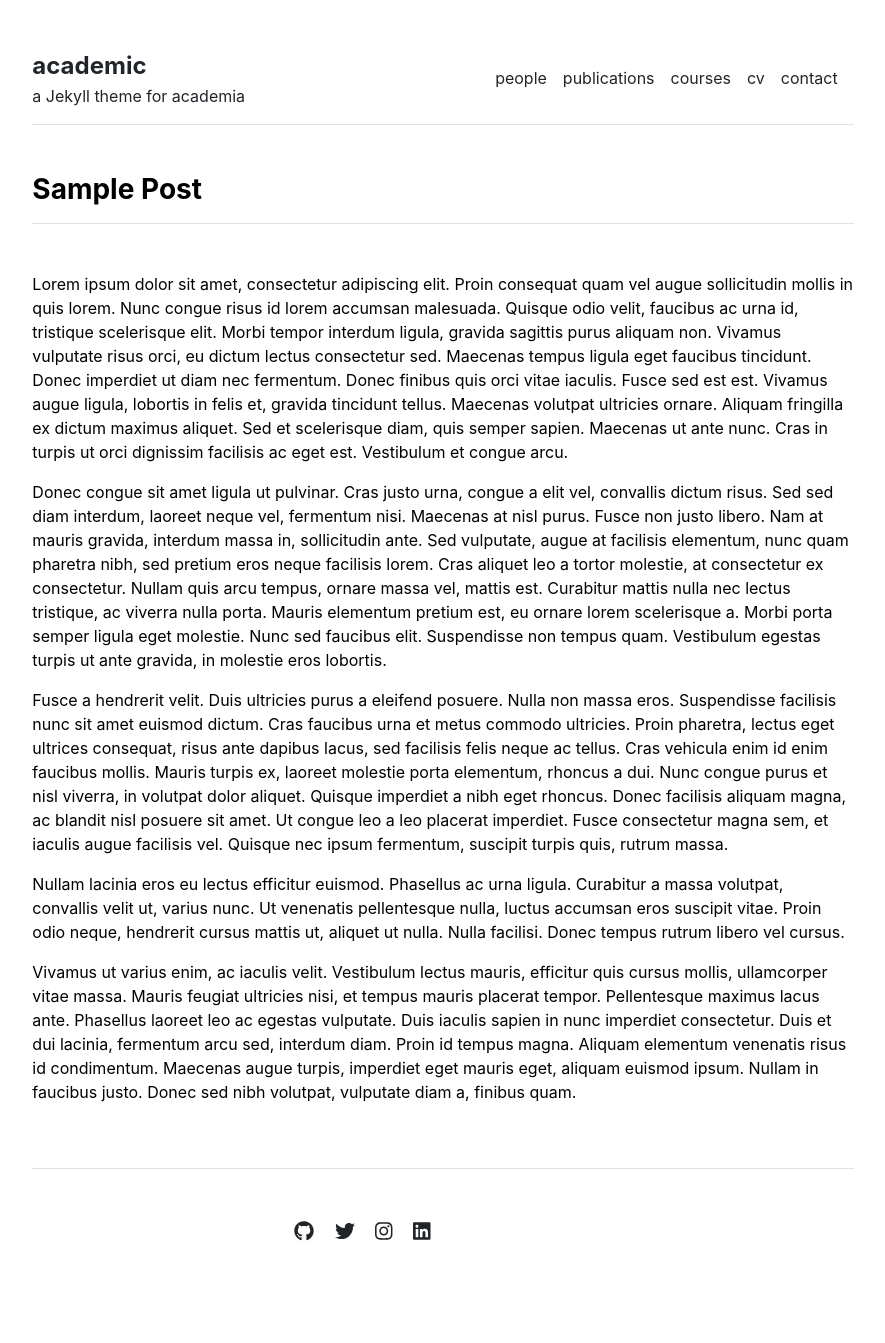
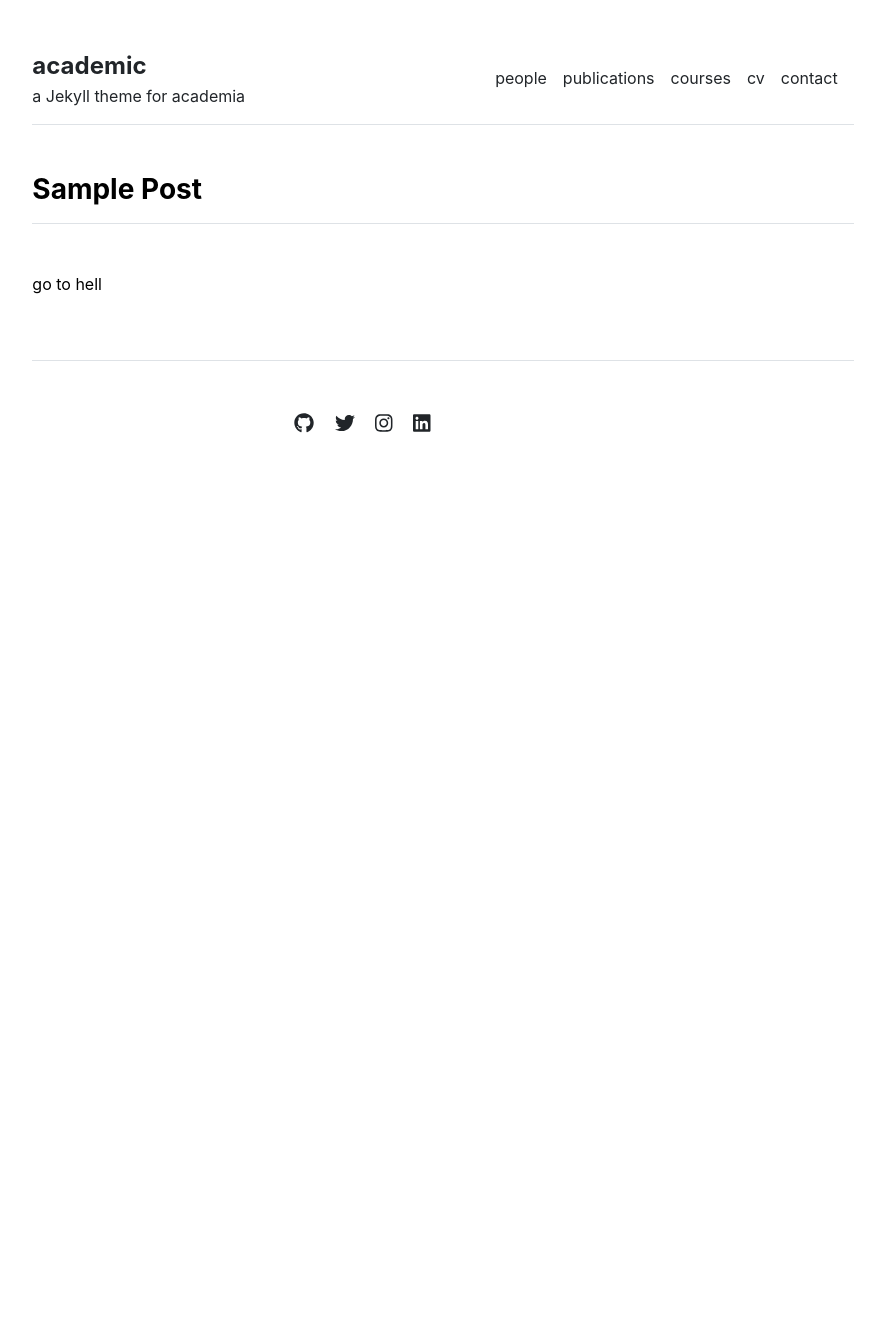
Before and after one commit to Anannabiswas/anannabiswas.github.io, a Jekyll site: the page built from academic-gh-pages/_posts/2020-01-01-sample-post.md, in a window 1280 px wide. Shown: the whole page, without its empty margins (197-1082 px from the left). Built offline with Jekyll 4.4.1, drawn with Linux system fonts in a browser that asks for light colours; after the commit the page ends 900 px from its top, so only the background shows below that.

Commit message:
Update 2020-01-01-sample-post.md

```diff
--- a/academic-gh-pages/_posts/2020-01-01-sample-post.md
+++ b/academic-gh-pages/_posts/2020-01-01-sample-post.md
@@ -3,12 +3,4 @@ layout: post
 title: "Sample Post"
 ---
 
-Lorem ipsum dolor sit amet, consectetur adipiscing elit. Proin consequat quam vel augue sollicitudin mollis in quis lorem. Nunc congue risus id lorem accumsan malesuada. Quisque odio velit, faucibus ac urna id, tristique scelerisque elit. Morbi tempor interdum ligula, gravida sagittis purus aliquam non. Vivamus vulputate risus orci, eu dictum lectus consectetur sed. Maecenas tempus ligula eget faucibus tincidunt. Donec imperdiet ut diam nec fermentum. Donec finibus quis orci vitae iaculis. Fusce sed est est. Vivamus augue ligula, lobortis in felis et, gravida tincidunt tellus. Maecenas volutpat ultricies ornare. Aliquam fringilla ex dictum maximus aliquet. Sed et scelerisque diam, quis semper sapien. Maecenas ut ante nunc. Cras in turpis ut orci dignissim facilisis ac eget est. Vestibulum et congue arcu.
-
-Donec congue sit amet ligula ut pulvinar. Cras justo urna, congue a elit vel, convallis dictum risus. Sed sed diam interdum, laoreet neque vel, fermentum nisi. Maecenas at nisl purus. Fusce non justo libero. Nam at mauris gravida, interdum massa in, sollicitudin ante. Sed vulputate, augue at facilisis elementum, nunc quam pharetra nibh, sed pretium eros neque facilisis lorem. Cras aliquet leo a tortor molestie, at consectetur ex consectetur. Nullam quis arcu tempus, ornare massa vel, mattis est. Curabitur mattis nulla nec lectus tristique, ac viverra nulla porta. Mauris elementum pretium est, eu ornare lorem scelerisque a. Morbi porta semper ligula eget molestie. Nunc sed faucibus elit. Suspendisse non tempus quam. Vestibulum egestas turpis ut ante gravida, in molestie eros lobortis.
-
-Fusce a hendrerit velit. Duis ultricies purus a eleifend posuere. Nulla non massa eros. Suspendisse facilisis nunc sit amet euismod dictum. Cras faucibus urna et metus commodo ultricies. Proin pharetra, lectus eget ultrices consequat, risus ante dapibus lacus, sed facilisis felis neque ac tellus. Cras vehicula enim id enim faucibus mollis. Mauris turpis ex, laoreet molestie porta elementum, rhoncus a dui. Nunc congue purus et nisl viverra, in volutpat dolor aliquet. Quisque imperdiet a nibh eget rhoncus. Donec facilisis aliquam magna, ac blandit nisl posuere sit amet. Ut congue leo a leo placerat imperdiet. Fusce consectetur magna sem, et iaculis augue facilisis vel. Quisque nec ipsum fermentum, suscipit turpis quis, rutrum massa.
-
-Nullam lacinia eros eu lectus efficitur euismod. Phasellus ac urna ligula. Curabitur a massa volutpat, convallis velit ut, varius nunc. Ut venenatis pellentesque nulla, luctus accumsan eros suscipit vitae. Proin odio neque, hendrerit cursus mattis ut, aliquet ut nulla. Nulla facilisi. Donec tempus rutrum libero vel cursus.
-
-Vivamus ut varius enim, ac iaculis velit. Vestibulum lectus mauris, efficitur quis cursus mollis, ullamcorper vitae massa. Mauris feugiat ultricies nisi, et tempus mauris placerat tempor. Pellentesque maximus lacus ante. Phasellus laoreet leo ac egestas vulputate. Duis iaculis sapien in nunc imperdiet consectetur. Duis et dui lacinia, fermentum arcu sed, interdum diam. Proin id tempus magna. Aliquam elementum venenatis risus id condimentum. Maecenas augue turpis, imperdiet eget mauris eget, aliquam euismod ipsum. Nullam in faucibus justo. Donec sed nibh volutpat, vulputate diam a, finibus quam.
+go to hell
```
